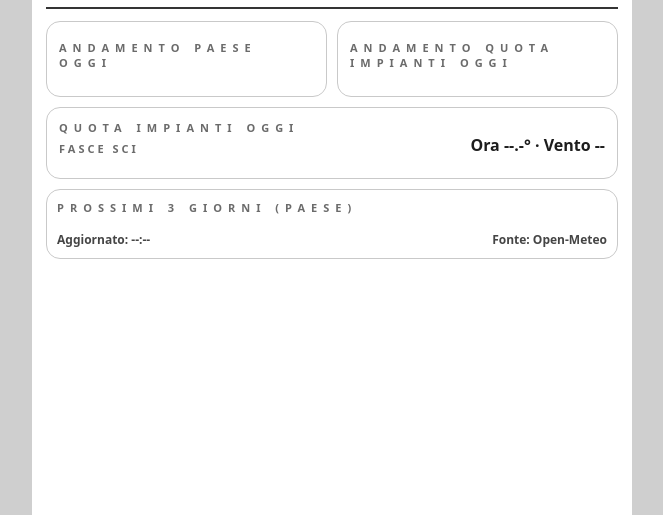
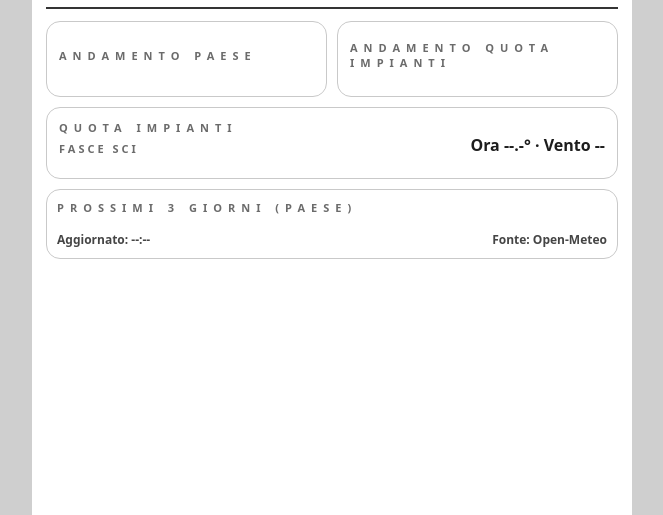
Before and after one commit to NemoBonelli/weatherframe, a website: page view.html in a window 1280 px wide. Shown: the part 285-800 px from the top of the page, without its empty margins (308-971 px from the left). Drawn offline with Linux system fonts and the light colour scheme; no server answers.

Commit message:
Miglioramento contrasto
revisione ulteriore

```diff
--- a/server.js
+++ b/server.js
@@ -224,7 +224,7 @@ function pngToRaw1Bit(pngBuffer, profile) {
       const r = png.data[idx], g = png.data[idx+1], b = png.data[idx+2], a = png.data[idx+3];
       let gray = 255;
       if (a > 0) gray = Math.round(0.299*r + 0.587*g + 0.114*b);
-      if (gray < 85) {  // soglia 85 — cattura anche i grigi chiari del testo leggero
+      if (gray < 90) {  // 90: testo e icone netti, evita artefatti sui bordi
         raw[y*(IMG_W/8) + Math.floor(x/8)] |= (1 << (7-(x%8)));
       }
     }
--- a/view.html
+++ b/view.html
@@ -59,7 +59,7 @@
     .profile-waveshare75 .sub             { font-size: 14px; font-weight: 800; opacity: 1; }
     .profile-waveshare75 .adviceLines     { font-size: 15px; font-weight: 600; line-height: 1.5; color: #000; opacity: 1; }
     .profile-waveshare75 .adviceLines .line { font-size: 14px; font-weight: 600; color: #000; opacity: 1; }
-    .profile-waveshare75 .adviceTitle     { font-size: 10px; font-weight: 900; letter-spacing: 2px; opacity: 1; color: #000; }
+    .profile-waveshare75 .adviceTitle     { font-size: 10px; font-weight: 900; letter-spacing: 2px; opacity: 1; color: #000; text-transform: uppercase; }
     .profile-waveshare75 .trendLine       { font-size: 16px; font-weight: 800; }
     .profile-waveshare75 .time            { font-size: 16px; font-weight: 900; }
     .profile-waveshare75 .wx              { font-size: 14px; font-weight: 900; }
@@ -77,11 +77,11 @@
     .profile-waveshare75 .trend           { padding: 12px 14px; min-height: 90px; }
     .profile-waveshare75 .kicker          { letter-spacing: 1.5px; font-size: 10px; font-weight: 900; opacity: 1; color: #000; }
     .profile-waveshare75 .panel           { border: 2px solid #888 !important; }
-    .profile-waveshare75 .ski             { padding: 14px; }
+    .profile-waveshare75 .ski             { padding: 10px 14px 12px; }
     .profile-waveshare75 .skiNow          { font-size: 15px; font-weight: 900; }
     .profile-waveshare75 .skiHead         { margin-bottom: 10px; }
-    .profile-waveshare75 .forecast        { padding: 14px; }
-    .profile-waveshare75 .footer          { font-size: 13px; font-weight: 800; opacity: 1; margin-top: 12px; }
+    .profile-waveshare75 .forecast        { padding: 8px 14px 14px; }
+    .profile-waveshare75 .footer          { font-size: 13px; font-weight: 900; opacity: 1; color: #000; margin-top: 10px; }
     .profile-waveshare75 .days            { margin-top: 10px; }
     /* ───────────────────────────────────────────────────────────────────── */
 
@@ -436,7 +436,7 @@
 
     /* SVG ICONS */
     svg{ display:block; }
-    .icoStroke{ stroke:#000; fill:none; stroke-width:3; stroke-linecap:round; stroke-linejoin:round; }
+    .icoStroke{ stroke:#000; fill:none; stroke-width:3.5; stroke-linecap:round; stroke-linejoin:round; stroke-opacity:1; }
 
     /* per render: nascondi i controlli se ?render=1 */
     .render .controls{ display:none; margin:0; }
@@ -589,12 +589,12 @@ const I18N = {
     village:"PAESE",
     adviceToday:"CONSIGLI PER OGGI",
     adviceTomorrow:"CONSIGLI PER DOMANI",
-    trendVillageToday:"ANDAMENTO PAESE OGGI",
-    trendVillageTomorrow:"ANDAMENTO PAESE DOMANI",
-    trendLiftToday:"ANDAMENTO QUOTA IMPIANTI OGGI",
-    trendLiftTomorrow:"ANDAMENTO QUOTA IMPIANTI DOMANI",
-    liftToday:"QUOTA IMPIANTI OGGI",
-    liftTomorrow:"QUOTA IMPIANTI DOMANI",
+    trendVillageToday:"ANDAMENTO PAESE",
+    trendVillageTomorrow:"ANDAMENTO PAESE",
+    trendLiftToday:"ANDAMENTO QUOTA IMPIANTI",
+    trendLiftTomorrow:"ANDAMENTO QUOTA IMPIANTI",
+    liftToday:"QUOTA IMPIANTI",
+    liftTomorrow:"QUOTA IMPIANTI",
     next3:"PROSSIMI 3 GIORNI (PAESE)",
     updated:"Aggiornato",
     source:"Fonte: Open-Meteo",
@@ -611,12 +611,12 @@ const I18N = {
     village:"VILLAGE",
     adviceToday:"TIPS FOR TODAY",
     adviceTomorrow:"TIPS FOR TOMORROW",
-    trendVillageToday:"VILLAGE TREND · TODAY",
-    trendVillageTomorrow:"VILLAGE TREND · TOMORROW",
-    trendLiftToday:"LIFT ALTITUDE TREND · TODAY",
-    trendLiftTomorrow:"LIFT ALTITUDE TREND · TOMORROW",
-    liftToday:"LIFT ALTITUDE · TODAY",
-    liftTomorrow:"LIFT ALTITUDE · TOMORROW",
+    trendVillageToday:"VILLAGE TREND",
+    trendVillageTomorrow:"VILLAGE TREND",
+    trendLiftToday:"LIFT ALTITUDE TREND",
+    trendLiftTomorrow:"LIFT ALTITUDE TREND",
+    liftToday:"LIFT ALTITUDE",
+    liftTomorrow:"LIFT ALTITUDE",
     next3:"NEXT 3 DAYS (VILLAGE)",
     updated:"Updated",
     source:"Source: Open-Meteo",
@@ -634,11 +634,11 @@ const I18N = {
     adviceToday:"CONSEILS POUR AUJOURD’HUI",
     adviceTomorrow:"CONSEILS POUR DEMAIN",
     trendVillageToday:"TENDANCE VILLAGE · AUJOURD’HUI",
-    trendVillageTomorrow:"TENDANCE VILLAGE · DEMAIN",
+    trendVillageTomorrow:"TENDANCE VILLAGE",
     trendLiftToday:"TENDANCE ALTITUDE · AUJOURD’HUI",
-    trendLiftTomorrow:"TENDANCE ALTITUDE · DEMAIN",
+    trendLiftTomorrow:"TENDANCE ALTITUDE",
     liftToday:"ALTITUDE · AUJOURD’HUI",
-    liftTomorrow:"ALTITUDE · DEMAIN",
+    liftTomorrow:"ALTITUDE",
     next3:"3 PROCHAINS JOURS (VILLAGE)",
     updated:"Mis à jour",
     source:"Source: Open-Meteo",
@@ -1088,7 +1088,7 @@ async function refresh(){
     // SKI NOW
     const lNowT = lF.current.temperature_2m;
     const lNowW = lF.current.wind_speed_10m ?? 0;
-    $("skiNow").textContent = `${t.now} ${lNowT.toFixed(1)}° · ${t.wind} ${round0(lNowW)}`;
+    $("skiNow").textContent = `${t.now} ${lNowT.toFixed(1)}° · ${t.wind} ${round0(lNowW)} km/h`;
 
     // BANDS
     const slots = buildSlots(lF.hourly, lang, dayISO);
```
